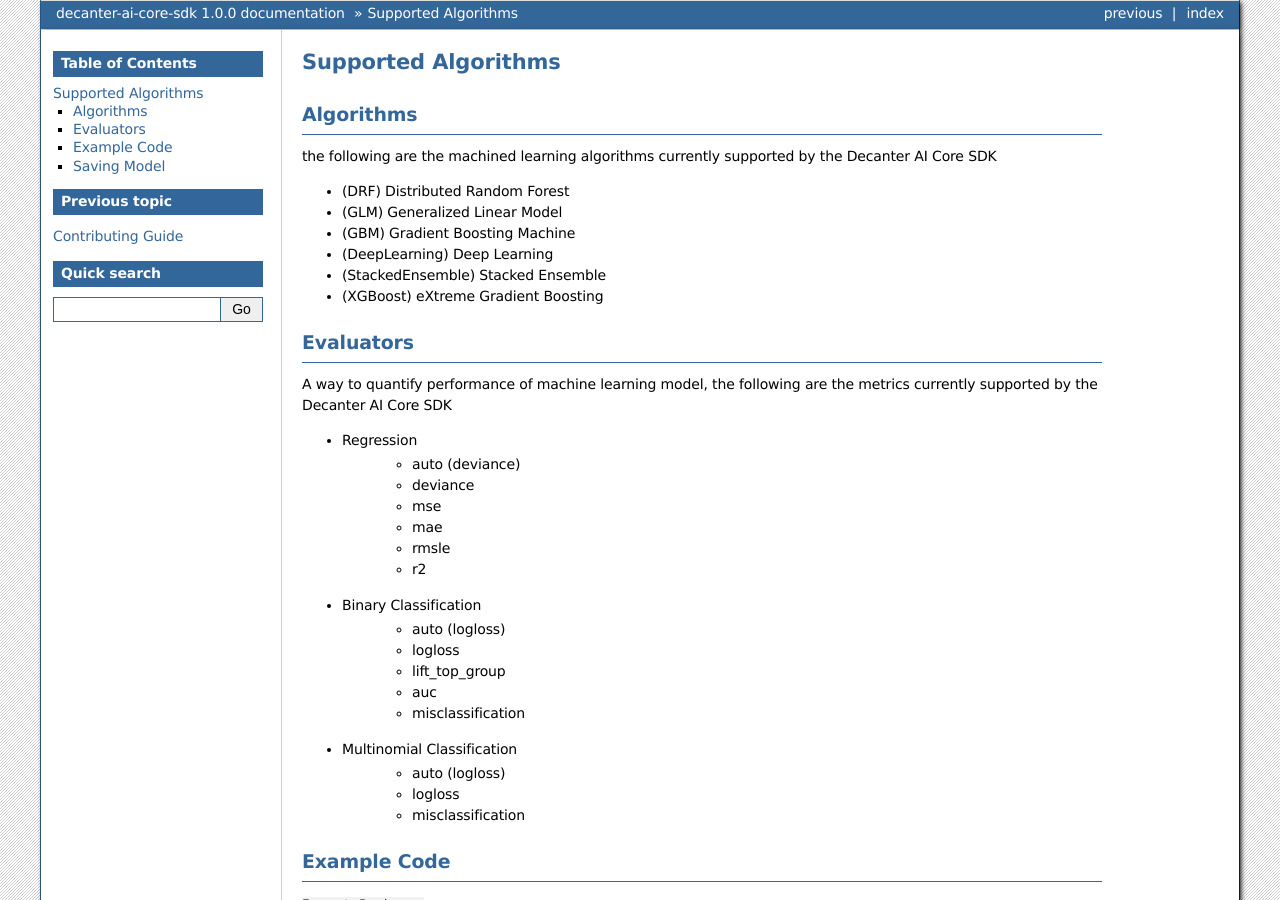
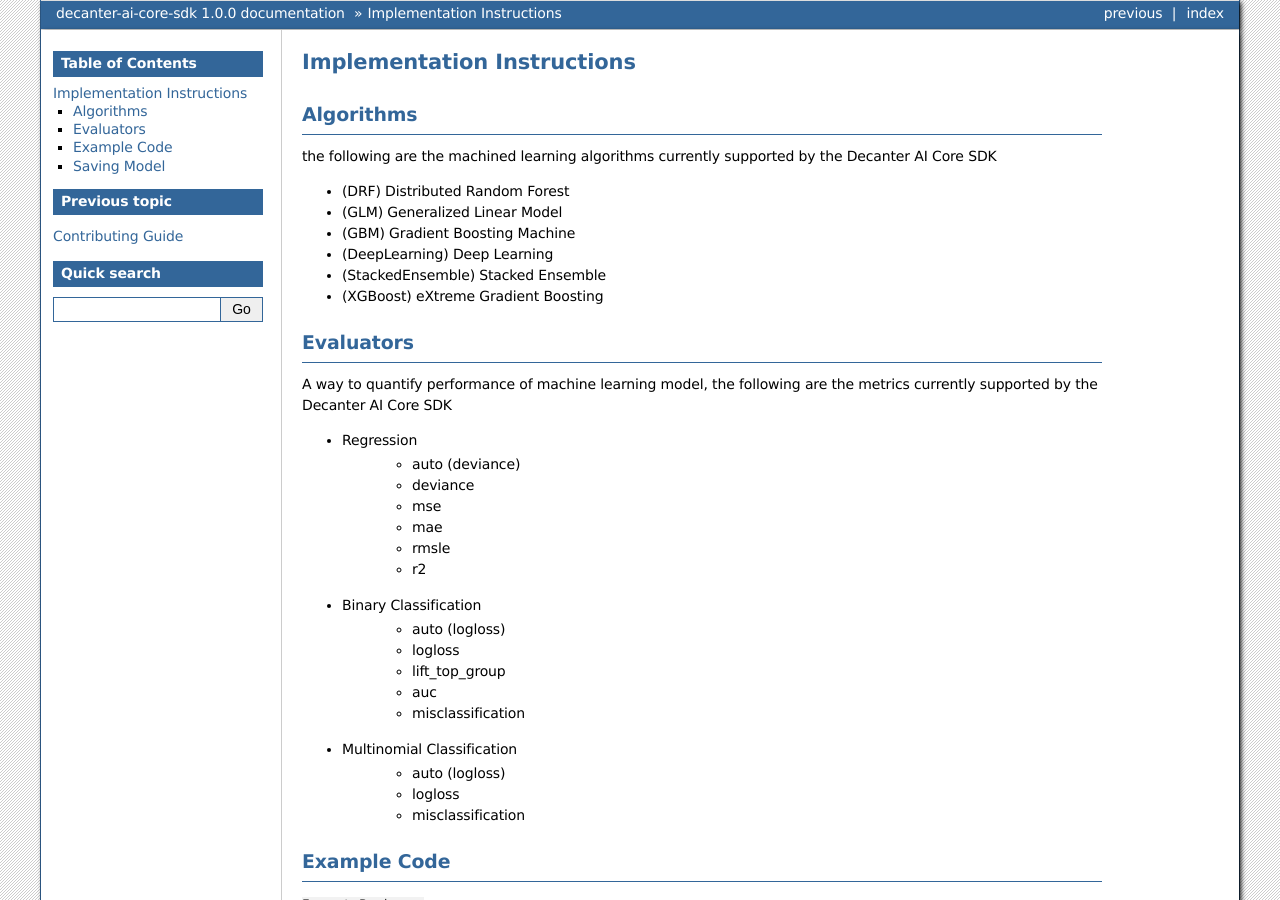
Before and after one commit to MoBagel/decanter-ai-core-sdk, a Sphinx documentation site: the page built from docs/source/notes/implementation_instructions.rst, in a window 1280 px wide and 900 px high. Built offline with Sphinx 7.4.7, drawn with Linux system fonts in a browser that asks for light colours; some of the changed text lies outside the part shown.

Commit message:
[FEATURE] Update Document & Code Comment

```diff
--- a/docs/source/index.rst
+++ b/docs/source/index.rst
@@ -49,4 +49,4 @@
    notes/design
    notes/changelog
    notes/contributing
-   notes/supported_algorithms
+   notes/implementation_instructions
--- a/docs/source/notes/supported_algorithms.rst
+++ b/docs/source/notes/implementation_instructions.rst
@@ -1,6 +1,6 @@
-.. _supported_algorithm:
+.. _implementation_instructions:
 
-Supported Algorithms
+Implementation Instructions
 ~~~~~~~~~~~~~~~~~~~~~~~~
 
 Algorithms
--- a/docs/source/user/quickstart.rst
+++ b/docs/source/user/quickstart.rst
@@ -21,12 +21,12 @@
 Python Script
 --------------
 
-Set the username, password, and host at function ``core.Context.create()``
+Set the username, password, and host at function ``core.CoreClient()``
 in file ``examples/example.py``
 
 .. code-block:: python
 
-    core.Context.create(
+    core.CoreClient(
         username='{usr}', password='{pwd}', host='{decantercoreserver}')
 
 
```
Also changed, not shown: README.md (+1 -1 lines), docs/source/api.rst (+23 -0 lines), 7 other files.
